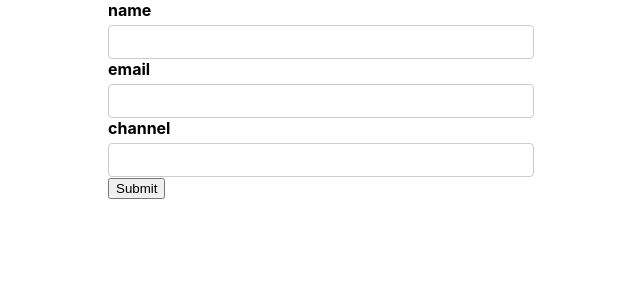
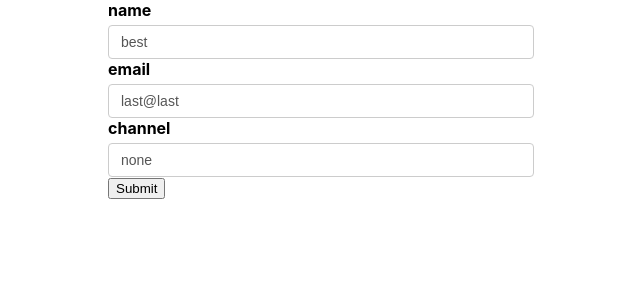
Before and after one commit to yescine/formik-Mui, a React (Create React App) app: page / in a window 1280 px wide. Shown: the top 300 px of the page, without its empty margins (319-959 px from the left). Built offline with nearby package versions, Linux system fonts and the light colour scheme.

Commit message:
handle formik actions

```diff
--- a/package.json
+++ b/package.json
@@ -1,11 +1,12 @@
 {
-  "name": "formik",
+  "name": "formik-gen",
   "version": "0.1.0",
   "private": true,
   "dependencies": {
     "@testing-library/jest-dom": "^5.11.4",
     "@testing-library/react": "^11.1.0",
     "@testing-library/user-event": "^12.1.10",
+    "formik": "^2.2.1",
     "react": "^17.0.1",
     "react-dom": "^17.0.1",
     "react-scripts": "4.0.0",
--- a/src/components/Youtube.jsx
+++ b/src/components/Youtube.jsx
@@ -1,15 +1,25 @@
 import React from 'react';
-
+import {useFormik} from 'formik';
 function Youtube () {
+  const formik = useFormik({
+    initialValues:{
+      name:'best',
+      email:'last@last',
+      channel:'none'
+    },
+    onSubmit:(values)=>{
+      console.log(values);
+    }
+  });
   return (
     <div>
-      <form>
+      <form onSubmit={formik.handleSubmit}>
         <label htmlFor='name'>name</label>
-        <input type="text" id="name" name="name" />
+        <input type="text" id="name" name="name" onChange={formik.handleChange} value={formik.values.name} />
         <label htmlFor='email'>email</label>
-        <input type="email" id="email" name="email" />
+        <input type="email" id="email" name="email" onChange={formik.handleChange} value={formik.values.email} />
         <label htmlFor='channel'>channel</label>
-        <input type="text" id="channel" name="channel" />
+        <input type="text" id="channel" name="channel" onChange={formik.handleChange} value={formik.values.channel} />
 
         <button>Submit</button>
       </form>
```
Also changed, not shown: 1 other file (tests, documents, lock files or other folders).
